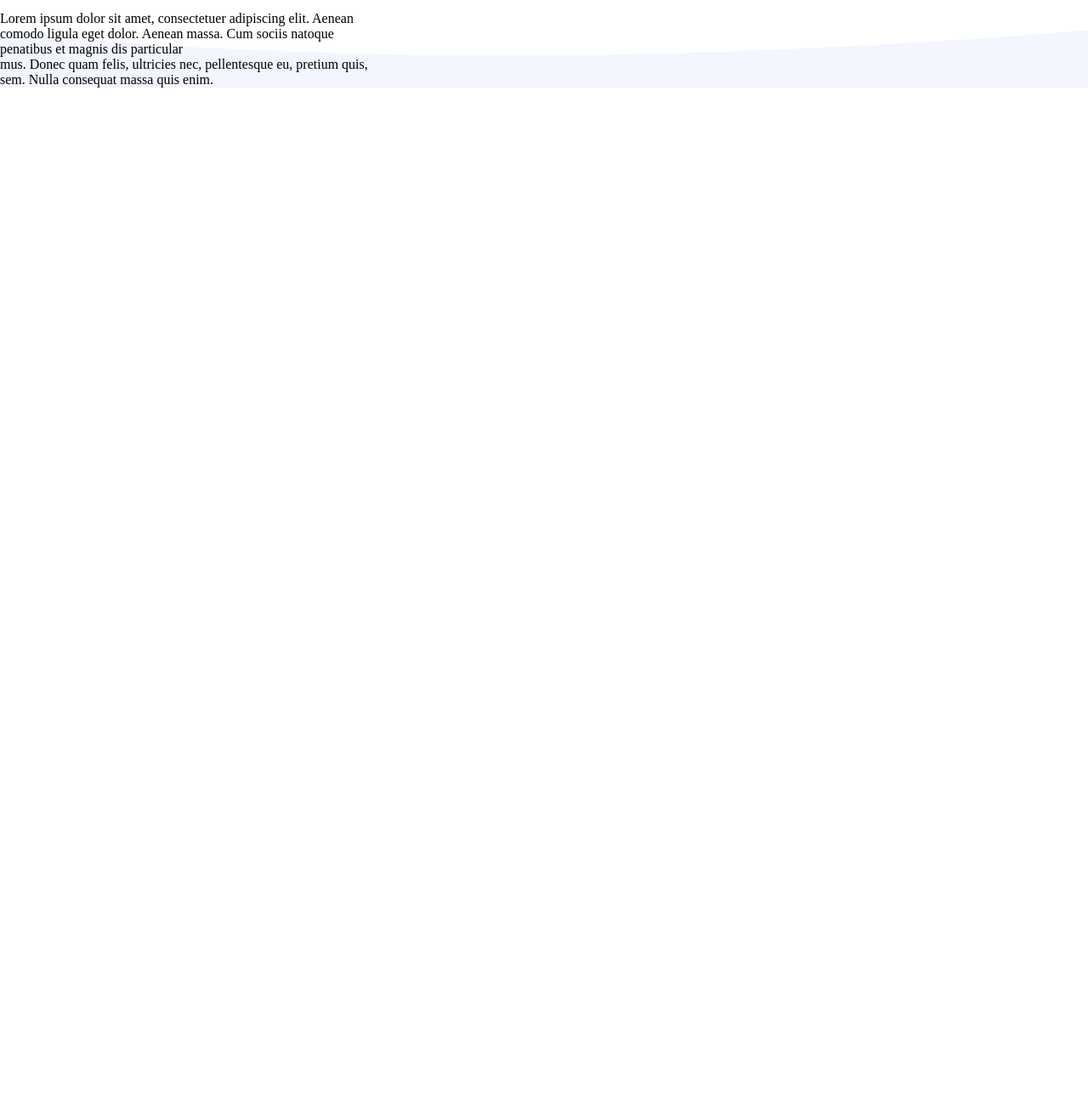
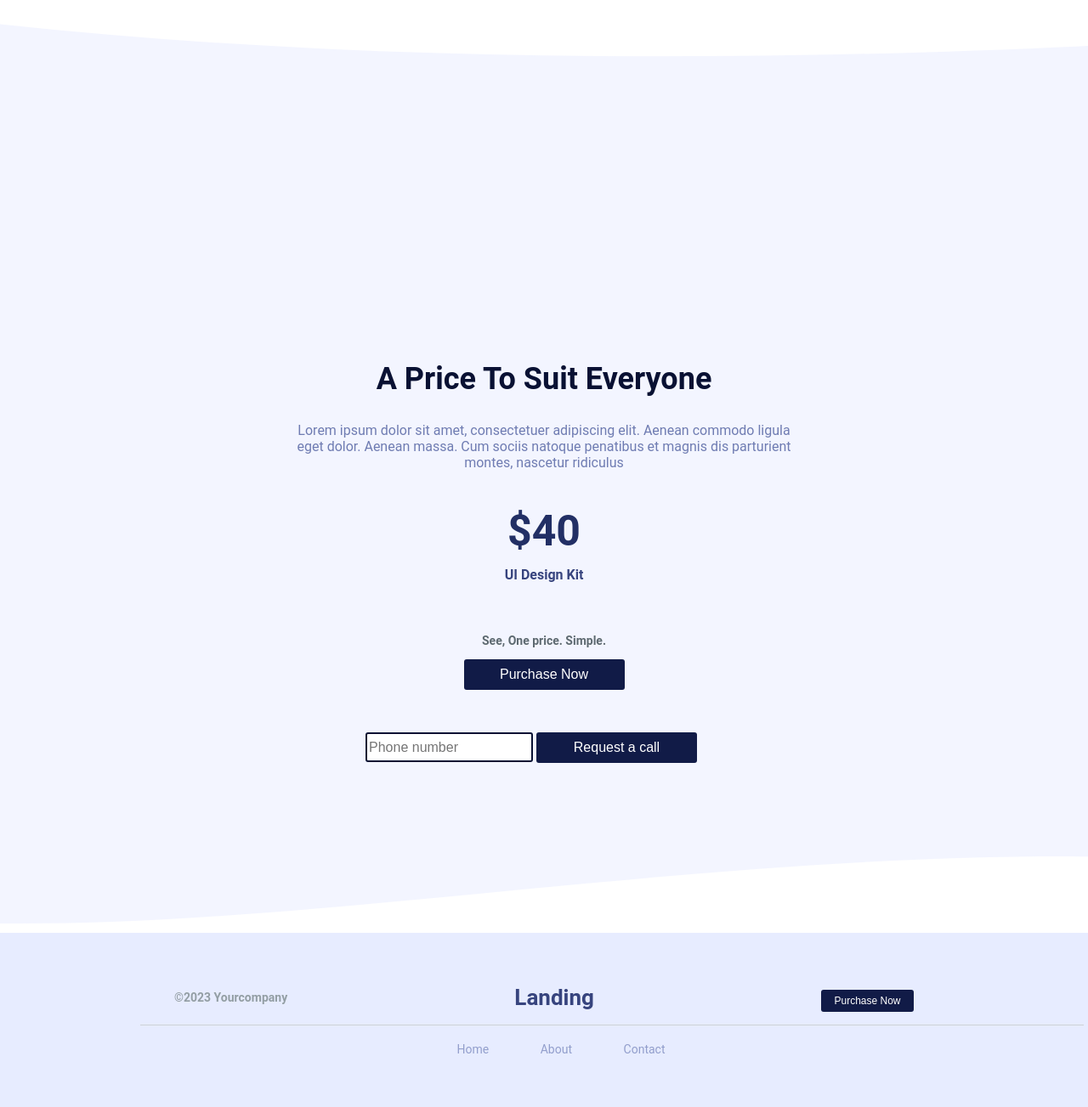
Before and after one commit to kalendaryovAV/kalendarev609-41, a plain HTML site: page WWW/index.html in a window 1280 px wide. Shown: the part 741-2044 px from the top of the page at 85% size. Before the commit the page ends 860 px from the top, so only its background shows below. Drawn offline with Linux system fonts and the light colour scheme.

Commit message:
Add files via upload

```diff
--- a/WWW/css/style.css
+++ b/WWW/css/style.css
@@ -91,5 +91,157 @@ body {
     background-image: url(../img/Rectangle.svg);
     background-repeat: no-repeat;
     background-size: cover;
+    text-align: center;
+    font-family: 'Roboto';
+    padding-top: 190px;
+    padding-bottom: 200px;
+}
+
+.about_price {
+    display: block;
+}
+.about_price_h1 {
+    margin-top: 238px;
+    color: rgba(9, 17, 51, 1);
+    font-size: 36px;
 
 }
+.about_price_p {
+    color: rgba(111, 124, 178, 1);
+    font-size: 16px;
+}
+
+.price {
+    color: rgba(34, 47, 101, 1);
+    font-size: 50px;
+    margin-bottom: 0px;
+}
+
+.underprice-h2 {
+    color: rgba(55, 68, 126, 1);
+    font-size: 16px;
+}
+.underprice-h3 {
+    color: rgba(93, 105, 112, 1);
+    font-size: 14px;
+}
+
+.price-div {
+    margin-bottom: 60px;
+}
+
+.purchasenow-button {
+    text-align: center;
+    width: 189px;
+    height: 36px;
+    border: none;
+    background-color: rgba(17, 27, 71, 1);
+    margin-right: 30px;
+    color: rgba(255, 255, 255, 1);
+    font-size: 16px;
+    border-radius: 3px 3px 3px 3px;
+    margin: 0 auto;
+    display: block;
+}
+
+.footer-nav {
+    background-image: url(../img/footer.svg);
+    background-repeat: no-repeat;
+    background-size: cover;
+    display: block;
+    font-family: 'Roboto';
+    padding-bottom: 32px;
+    padding-left: 165px;
+    padding-right: 165px;
+}
+
+.up-footer-content {
+    display: flex;
+    justify-content: space-between;
+}
+
+.footer-h1 {
+    font-size: 26px;
+    color: rgba(55, 68, 126, 1);
+    margin-top: 61px;
+}
+
+.footer-h3 {
+    font-size: 14px;
+    color: rgba(147, 158, 164, 1);
+    margin-top: 68px;
+    margin-left: 40px;
+}
+
+.footer-purchasenow-button {
+    text-align: center;
+    width: 109px;
+    height: 26px;
+    border: none;
+    background-color: rgba(17, 27, 71, 1);
+    margin-right: 30px;
+    color: rgba(255, 255, 255, 1);
+    font-size: 12px;
+    border-radius: 3px 3px 3px 3px;
+    margin-top: 67px;
+    margin-right: 40px;
+}
+
+.footer-rectangle {
+    margin: 0 auto;
+    display: block;
+}
+
+.footer-panel {
+
+}
+
+.footer-list {
+    margin: 0 auto;
+    margin-top: 20px;
+    margin-bottom: 20px;
+    display: block;
+    list-style-type: none;
+    display: flex;
+    justify-content: space-between;
+    width: 245px;
+    height: 24px;
+    color: rgba(146, 158, 204, 1);
+    font-size: 14px;
+}
+
+form {
+    margin-top: 50px;
+}
+
+.request-call-button {
+    text-align: center;
+    width: 189px;
+    height: 36px;
+    border: none;
+    background-color: rgba(17, 27, 71, 1);
+    margin-right: 30px;
+    color: rgba(255, 255, 255, 1);
+    font-size: 12px;
+    border-radius: 3px 3px 3px 3px;
+    font-size: 16px;
+}
+
+.input-phone {
+    width: 189px;
+    height: 29px;
+    background-color: rgba(255, 255, 255, 1);
+    color: rgba(9, 17, 51, 1);
+    border-style: solid;
+    border-color:rgba(9, 17, 51, 1);
+    font-size: 16px;
+    border-radius: 3px 3px 3px 3px;
+}
+
+button:hover {
+    box-shadow: 5px 5px 7px rgba(0, 0, 0, 0.6);
+}
+
+.request-call-button:hover {
+    box-shadow: 5px 5px 7px rgba(0, 0, 0, 0.6);
+}
--- a/WWW/index.html
+++ b/WWW/index.html
@@ -46,8 +46,42 @@
     </section>
 
     <section class="basement-section">
-        <p>Lorem ipsum dolor sit amet, consectetuer adipiscing elit. Aenean<br>comodo ligula eget dolor. Aenean massa. Cum sociis natoque<br>penatibus et magnis dis particular<br>
-            mus. Donec quam felis, ultricies nec, pellentesque eu, pretium quis,<br>sem. Nulla consequat massa quis enim.</p>
+        <div class="about_price">
+            <h1 class="about_price_h1">A Price To Suit Everyone</h1>
+            <p class="about_price_p">
+                Lorem ipsum dolor sit amet, consectetuer adipiscing elit. Aenean commodo ligula <br>eget dolor. Aenean massa. Cum sociis natoque penatibus et magnis dis parturient <br>montes, nascetur ridiculus
+            </p>
+        </div>
+        <div class="price-div">
+            <h1 class="price">$40</h1>
+            <h2 class="underprice-h2">UI Design Kit</h2>
+        </div>
+        <h3 class="underprice-h3">See, One price. Simple.</h3>
+        <button class="purchasenow-button">
+            Purchase Now
+        </button>
+        <form>
+            <input type="phone" placeholder="Phone number" class="input-phone">
+            <input type="button" value="Request a call" class="request-call-button">
+        </form>
     </section>
+
+    <footer class="footer-nav">
+        <div class="up-footer-content">
+            <h3 class="footer-h3">©2023 Yourcompany</h3>
+            <h1 class="footer-h1">Landing</h1>
+            <button class="footer-purchasenow-button">
+                Purchase Now
+            </button>
+        </div>
+        <img src="img/footer-rectangle.svg" class="footer-rectangle">
+        <div class="footer-panel">
+            <ul class="footer-list">
+                <li class="footer-list-item">Home</li>
+                <li class="footer-list-item">About</li>
+                <li class="footer-list-item">Contact</li>
+            </ul>
+        </div>
+    </footer>
 </body>
 </html>
```
Also changed, not shown: WWW/fonts/Roboto-Regular.ttf (added), WWW/img/Filled.png (added), WWW/img/designer_1.png (added), WWW/img/footer-rectangle.svg (added), WWW/img/footer.svg (added).
